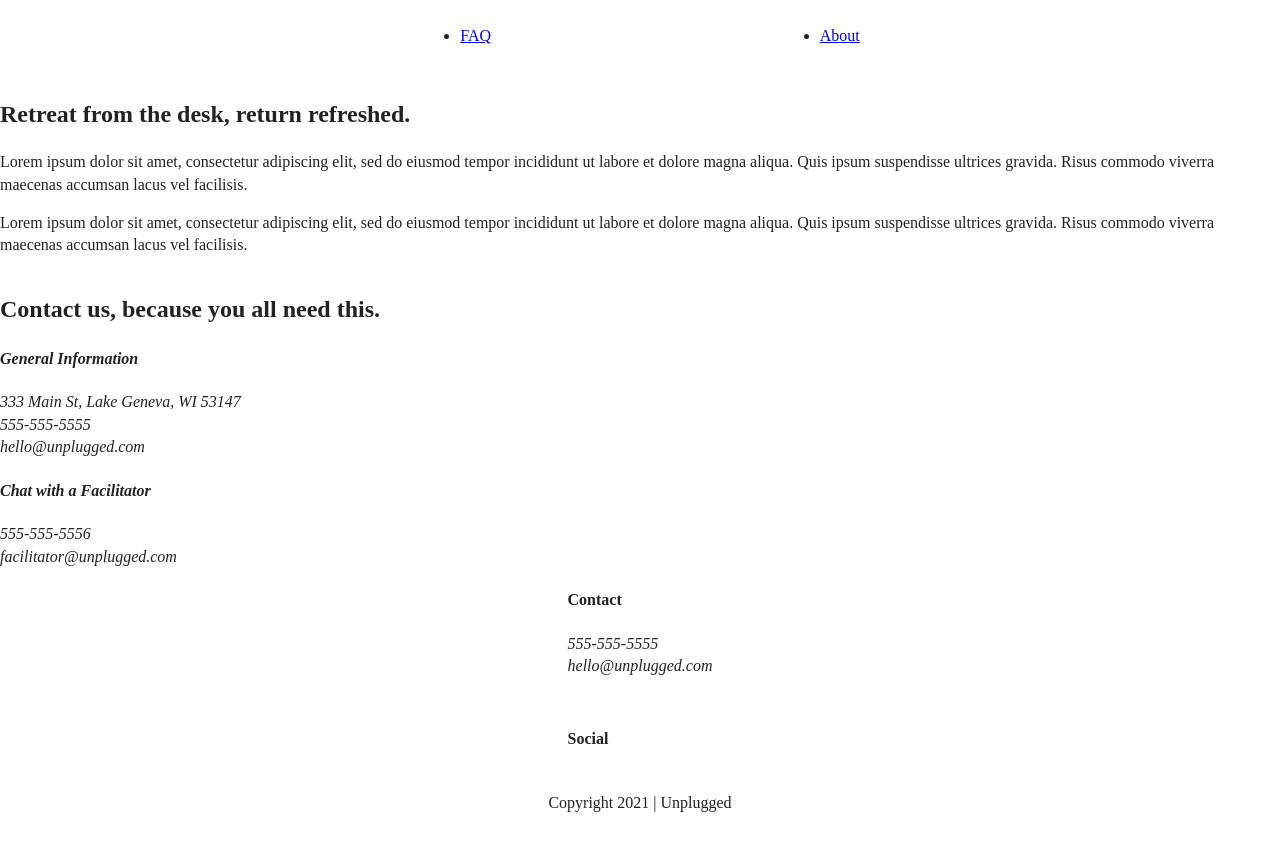
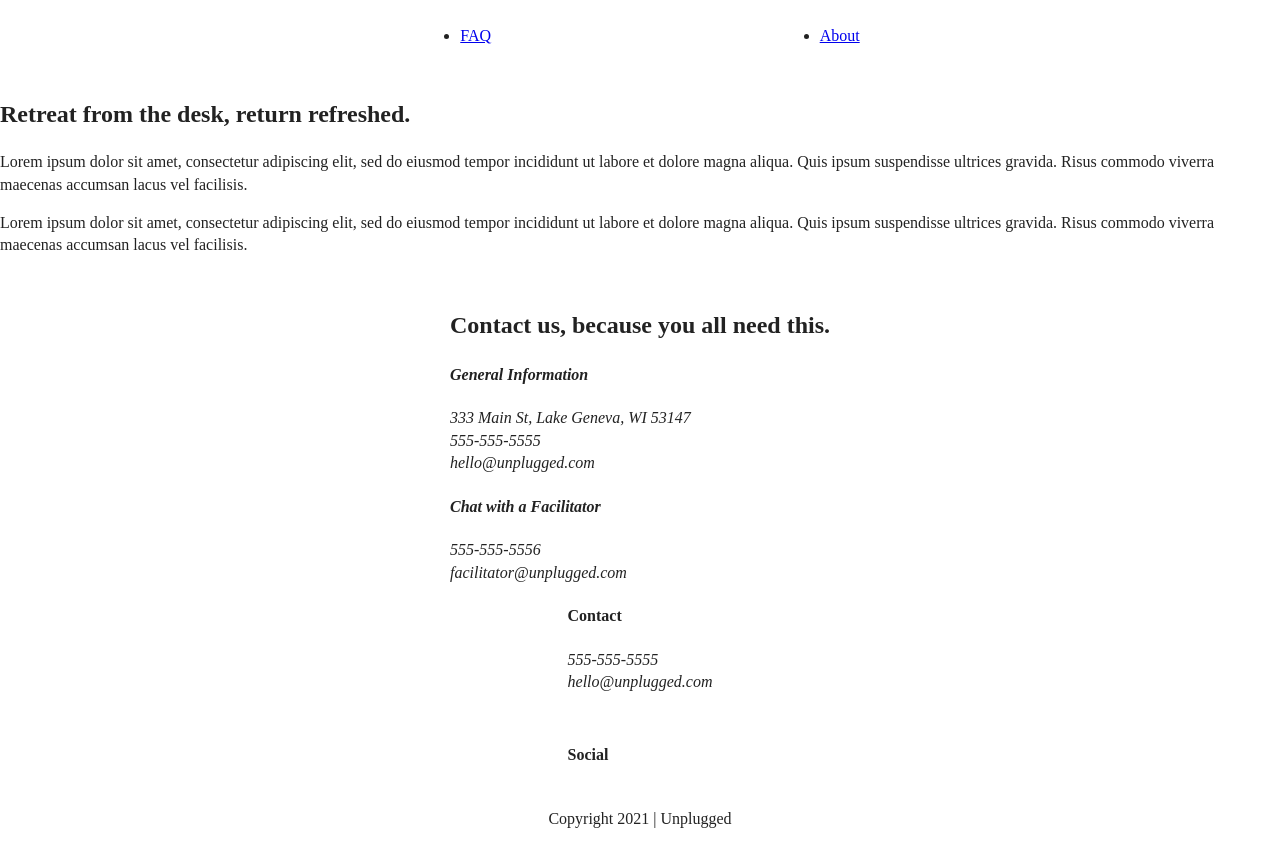
Before and after one commit to hsmanski/unplugged-retreat-site, a website: page about/index.html in a window 1280 px wide. Shown: the part 61-911 px from the top of the page. Drawn offline with Linux system fonts and the light colour scheme.

Commit message:
Added contact-section class

```diff
--- a/about/index.html
+++ b/about/index.html
@@ -69,7 +69,7 @@
       <!-- End of Map Content -->
 
       <!-- Contact Content -->
-      <section>
+      <section class="contact-section">
         <div class="content-wrapper">
           <h2>Contact us, because you all need this.</h2>
           <address class="contact-content">
```
